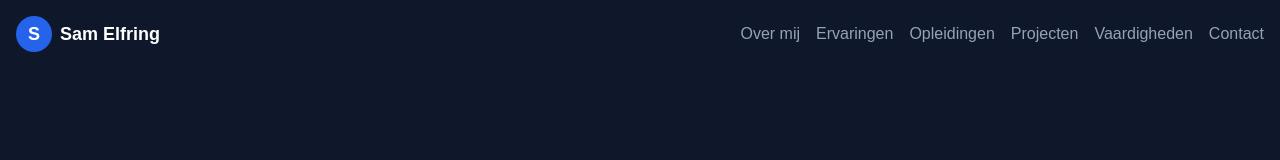
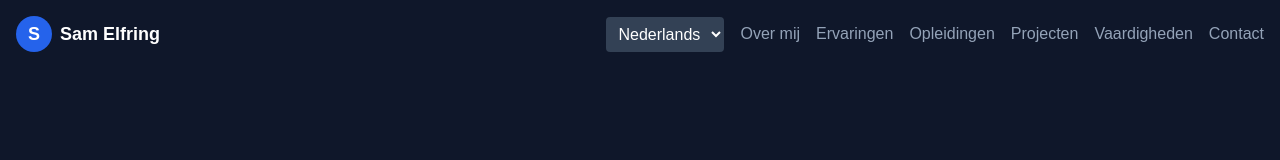
Before and after one commit to SamElfring/samelfring.dev, a Vue app: page / in a window 1280 px wide. Shown: the top 160 px of the page. Built offline with nearby package versions, Linux system fonts and the light colour scheme.

Commit message:
Added language changer

```diff
--- a/src/components/Header.vue
+++ b/src/components/Header.vue
@@ -7,6 +7,17 @@
             <div class="bg-blue-600 px-3 py-1 mr-2 rounded-full font-black text-lg">S</div>
             <h2 class="text-lg font-bold">Sam Elfring</h2>
         </div>
+
+        <div class="flex items-center gap-4">
+            <select
+                name="language"
+                class="rounded p-2 bg-slate-700 border-slate-600 placeholder-slate-400 text-white focus:ring-blue-500 focus:border-blue-500"
+                @change="$i18n.locale = $event.target.value"
+            >
+                <option value="nl" :selected="$i18n.locale == 'nl'">Nederlands</option>
+                <option value="en" :selected="$i18n.locale == 'en'">English</option>
+                <option value="de" :selected="$i18n.locale == 'de'">Deutsch</option>
+            </select>
 
             <ul class="hidden md:flex gap-4">
                 <li v-for="link in navLinks">
@@ -18,6 +29,7 @@
                     </a>
                 </li>
             </ul>
+        </div>
     </nav>
 </template>
 
@@ -40,8 +52,10 @@ onMounted(() => {
         if (window.innerWidth > 768 /* Medium screen breakpoint */) {
             const headerClasses = ["bg-slate-800", "py-2"];
 
+            if (header.value?.classList) {
                 if (window.scrollY > 0) header.value.classList.add(...headerClasses);
                 else header.value.classList.remove(...headerClasses);
+            }
         }
     });
 });
```
Lines whose indentation alone changed are shown as unchanged.
